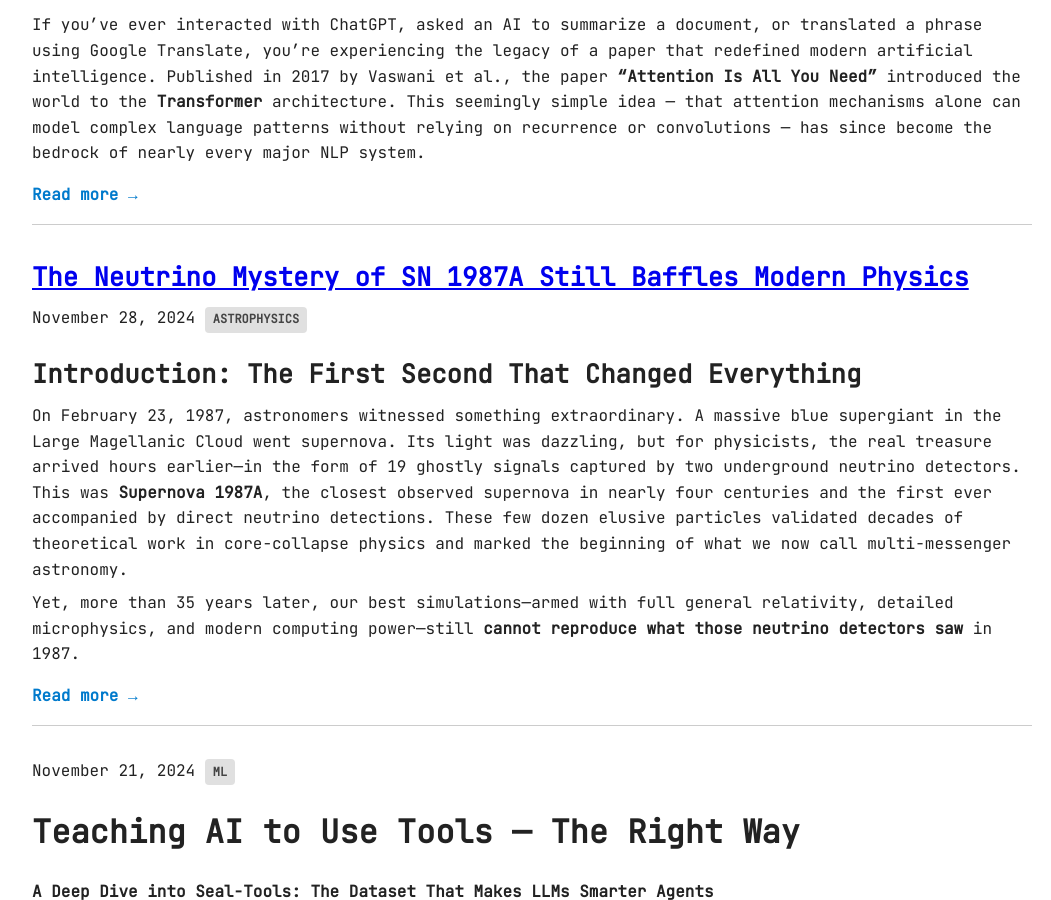
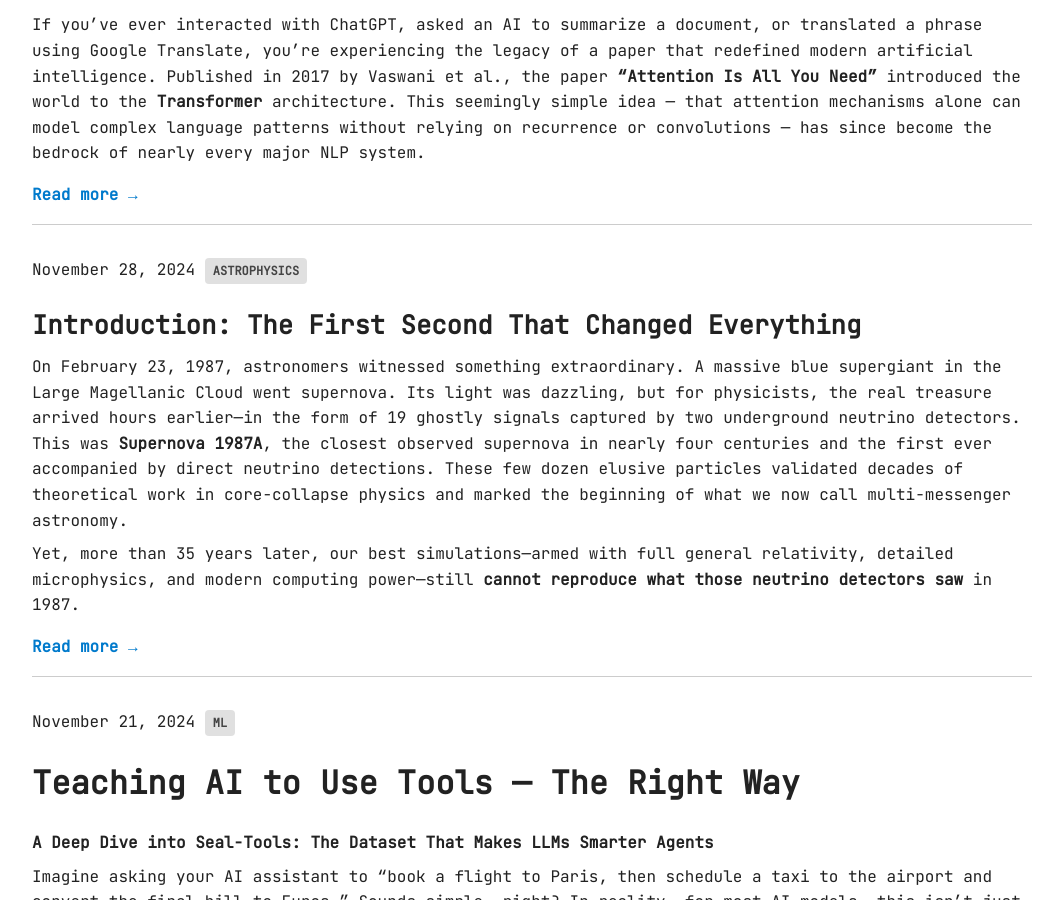
Before and after one commit to Raahul-Thakur/tensorandquarks.github.io, a Jekyll site: the page built from index.md, in a window 1280 px wide and 900 px high, scrolled down 6601 px. Shown: the whole window, without its empty margins (108-1159 px from the left). Built offline with Jekyll 4.4.1, drawn with Linux system fonts in a browser that asks for light colours.

Commit message:
Update 2024-11-28-neutrinos.md

```diff
--- a/_posts/2024-11-28-neutrinos.md
+++ b/_posts/2024-11-28-neutrinos.md
@@ -1,6 +1,6 @@
 ---
 layout: default
-title: "The Neutrino Mystery of SN 1987A Still Baffles Modern Physics"
+title: ""
 date: 2024-11-28
 tags: [Astrophysics]
 ---
```
